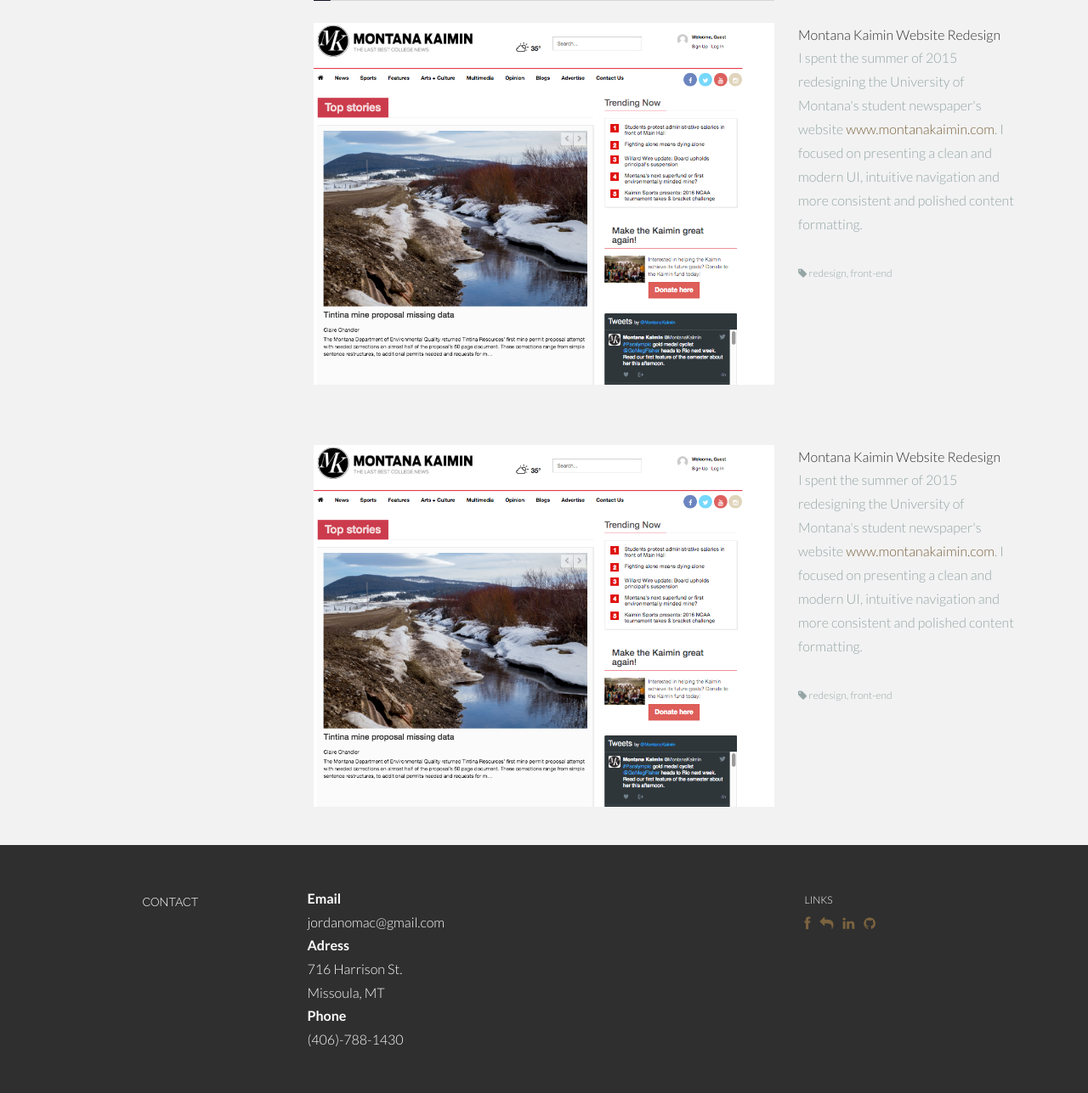
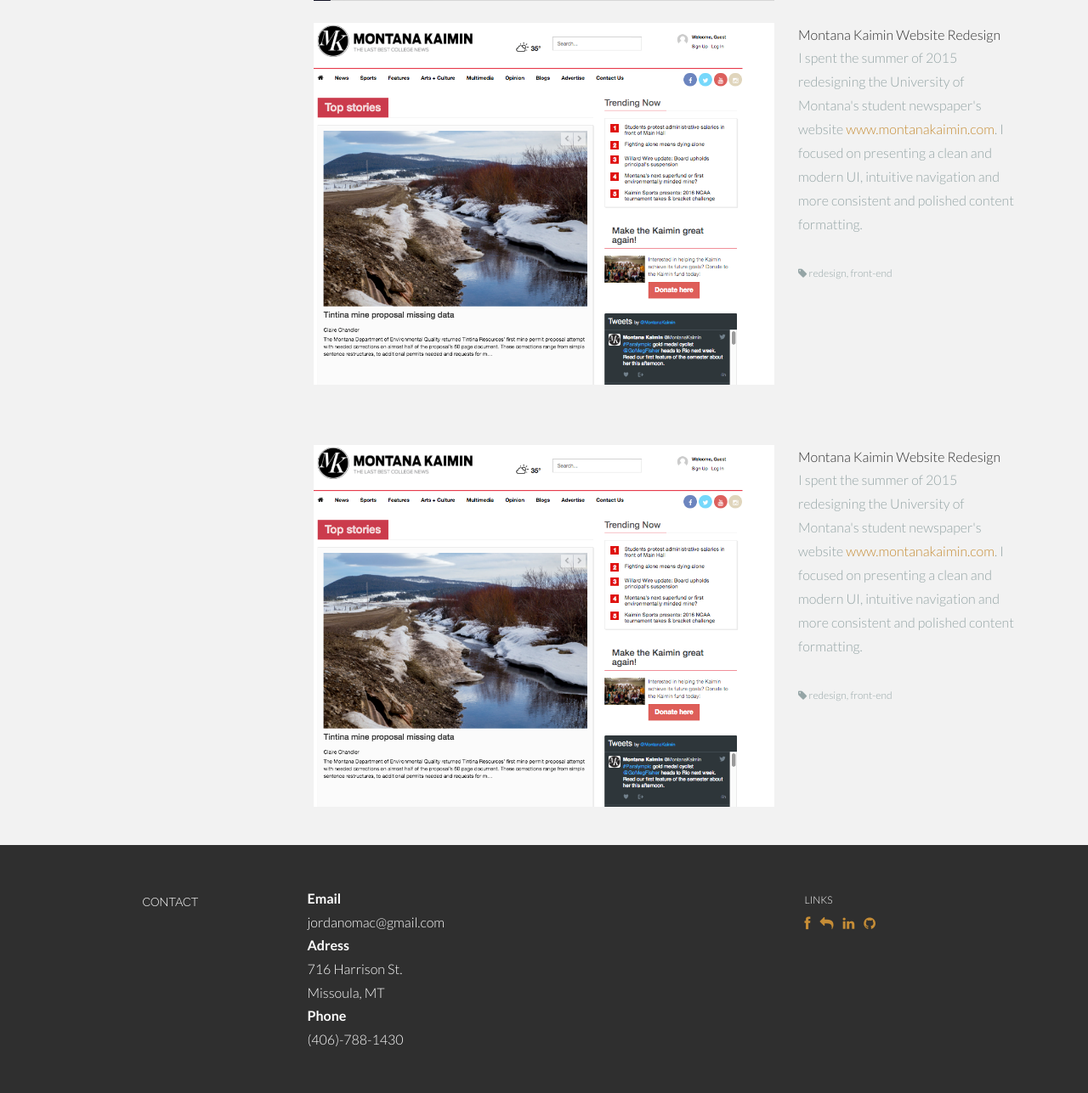
Before and after one commit to jordanpurinton/jordanpurinton.github.io, a PHP site: page /Theme/assets/index.html in a window 1280 px wide. Shown: the part 3390-4677 px from the top of the page at 85% size. Run offline with PHP 8.4, Linux system fonts and the light colour scheme.

Commit message:
change color pallete

```diff
--- a/Theme/assets/css/main.css
+++ b/Theme/assets/css/main.css
@@ -33,7 +33,7 @@
 
 /* Links */
 a {
-    color: #7B633F;
+    color: #c68d36;
     word-wrap: break-word;
 
     -webkit-transition: color 0.1s ease-in, background 0.1s ease-in;
@@ -247,7 +247,7 @@
 
 #footwrap i {
 	padding-right: 8px;
-	color: #7B633F;
+	color: #c68d36;
 }
 
 /* Copyright Wrap */
```
Also changed, not shown: Theme/assets/img/header-bg.jpg.
